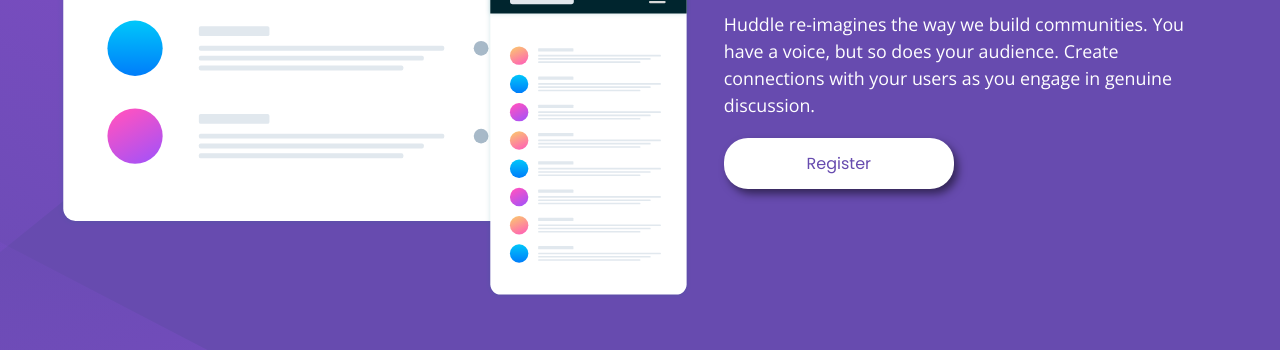
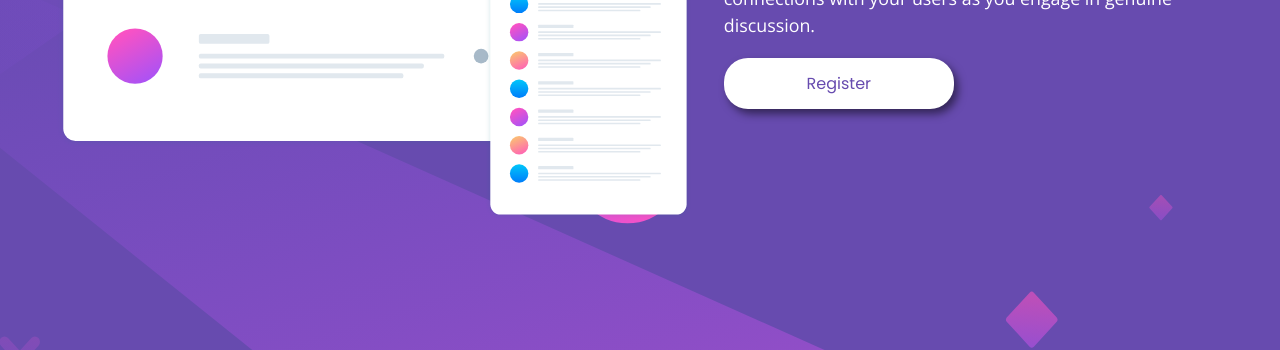
Before and after one commit to amansgz/css-landing-page-with-intro-section, a plain HTML site: page index.html in a window 1280 px wide. Shown: the part 445-795 px from the top of the page. Drawn offline with nearby package versions, Linux system fonts and the light colour scheme.

Commit message:
Update background body styles

```diff
--- a/styles/style.css
+++ b/styles/style.css
@@ -135,13 +135,13 @@ img {
 @media screen and (min-width: 992px) {
   body {
     background-image: url('./images/bg-desktop.svg');
-    background-position: top center;
-    background-size: 130% 160%;
+    background-position: right 3vw top -1vh;
+    background-size: 103% 109%;
   }
   main {
     display: grid;
     place-content: center;
-    height: 100vh;
+    height: 80vh;
   }
   .flex-container {
     display: flex;
```
Also changed, not shown: styles/images/preview.png.
